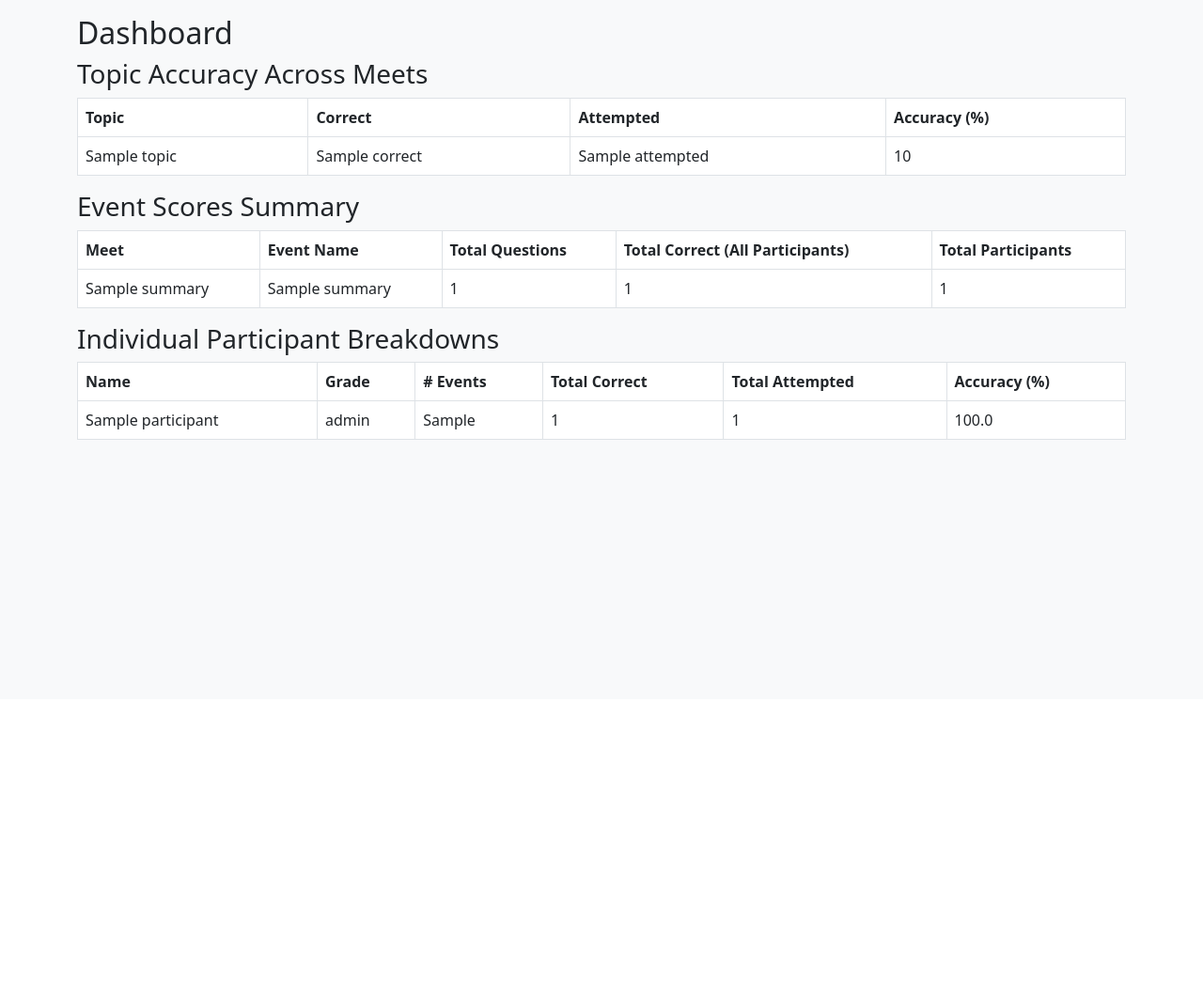
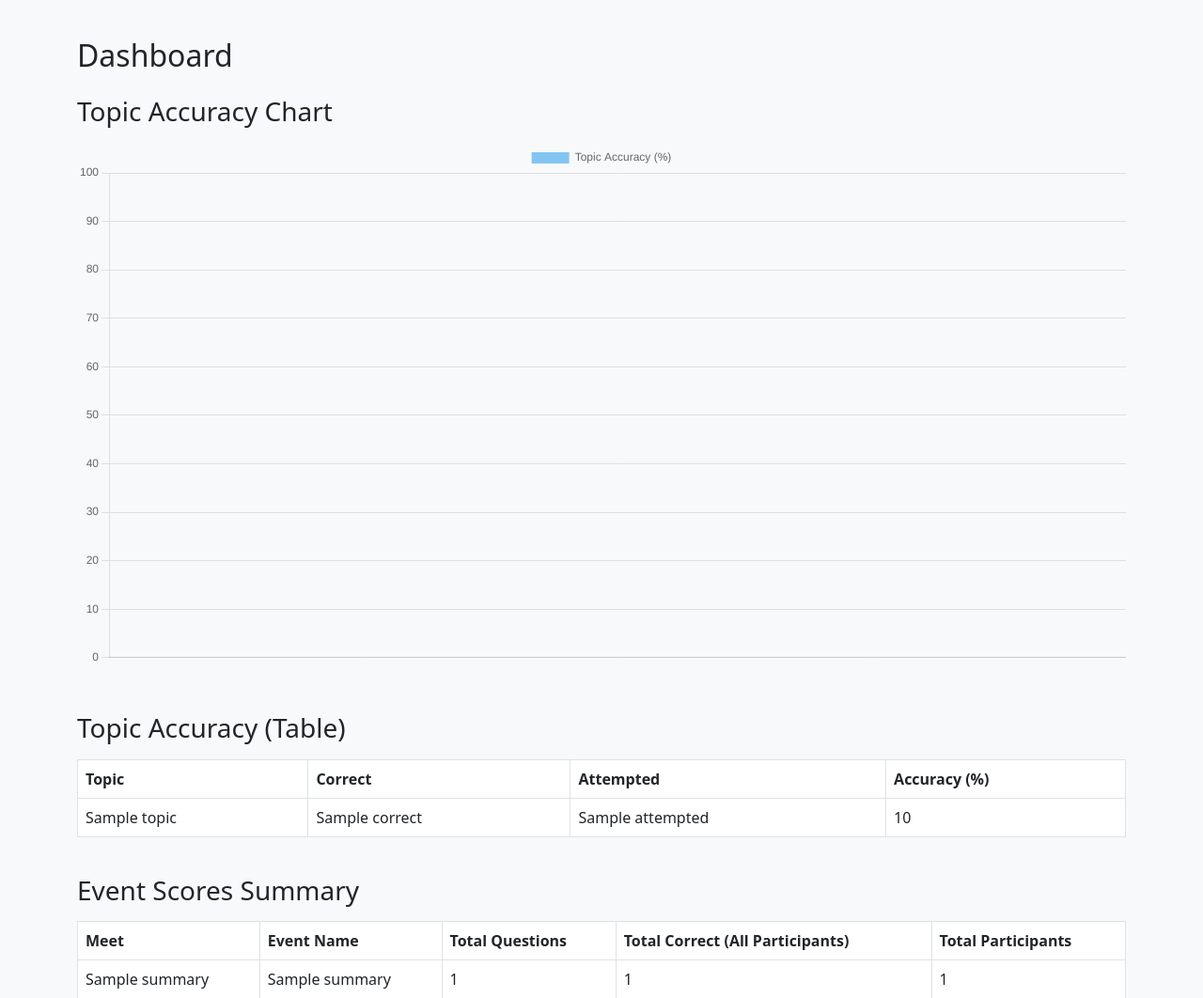
Before and after one commit to George-Salafatinos/Math-Team-Hypercoaching, a Flask app: template templates/dashboard.html in a window 1280 px wide. Shown: the part 56-1118 px from the top of the page at 94% size. Before the commit the page ends 524 px from the top, so only its background shows below. Run offline with Flask 3, Linux system fonts and the light colour scheme; the template is opened without the code that fills it: most values are stand-ins (such as "Sample title", 1, 10 or a date in 2020); some libraries are stand-ins or nearby versions.

Commit message:
sprint 10: dashboard visuals

```diff
--- a/src/app.py
+++ b/src/app.py
@@ -245,15 +245,38 @@
 
     @app.route("/dashboard")
     def dashboard_view():
-        topic_accuracy = get_topic_accuracy_across_meets()
+        topic_accuracy_dict = get_topic_accuracy_across_meets()
+        # 1. Sort topics by descending accuracy
+        sorted_topic_accuracy = sorted(
+            topic_accuracy_dict.items(),
+            key=lambda item: item[1]["accuracy"],
+            reverse=True
+        )
+        # Now sorted_topic_accuracy is like:
+        # [("Geometry - Circles", {"correct":..., "attempted":..., "accuracy":...}), ...]
+
+        # 2. Build arrays for Chart.js
+        topic_labels = [t[0] for t in sorted_topic_accuracy]  # e.g. ["Geometry - Circles", "Algebra - Factoring", ...]
+        topic_values = [round(t[1]["accuracy"] * 100, 1) for t in sorted_topic_accuracy]  # e.g. [85.0, 72.3, ...]
+
+        # We also sort event summaries and participant breakdowns.
         event_summaries = get_event_scores_summary()
+        # For example, sort them by totalCorrect descending:
+        event_summaries.sort(key=lambda e: e["totalCorrect"], reverse=True)
+
         participant_breakdowns = get_individual_breakdowns()
+        # Sort them by totalCorrect descending:
+        participant_breakdowns.sort(key=lambda p: p["totalCorrect"], reverse=True)
 
         return render_template(
             "dashboard.html",
-            topic_accuracy=topic_accuracy,
+            # The standard data for your tables:
+            topic_accuracy=topic_accuracy_dict,  # Might or might not use sorted
             event_summaries=event_summaries,
-            participant_breakdowns=participant_breakdowns
+            participant_breakdowns=participant_breakdowns,
+            # The arrays for the chart:
+            topic_labels=topic_labels,
+            topic_values=topic_values
         )
 
     # ---------- OPTIONAL: DELETION ROUTES ----------
--- a/templates/base.html
+++ b/templates/base.html
@@ -5,6 +5,12 @@
   <title>Math Team Dashboard</title>
   <!-- Bootstrap 5 from CDN -->
   <link href="https://cdn.jsdelivr.net/npm/bootstrap@5.3.0/dist/css/bootstrap.min.css" rel="stylesheet">
+
+  <!-- Custom CSS -->
+  <link href="{{ url_for('static', filename='styles.css') }}" rel="stylesheet">
+
+  <!-- Chart.js CDN -->
+  <script src="https://cdn.jsdelivr.net/npm/chart.js@4.3.0/dist/chart.umd.min.js"></script>
 </head>
 <body class="bg-light">
 
@@ -32,7 +38,6 @@
 </nav>
 
 <div class="container py-3">
-  <!-- Flash messages -->
   {% with messages = get_flashed_messages(with_categories=true) %}
     {% if messages %}
       {% for category, msg in messages %}
--- a/templates/dashboard.html
+++ b/templates/dashboard.html
@@ -3,8 +3,14 @@
 {% block content %}
 <h2>Dashboard</h2>
 
-<!-- 1. Topic Accuracy -->
-<h3>Topic Accuracy Across Meets</h3>
+<!-- Container for the bar chart -->
+<div class="mb-5">
+  <h3>Topic Accuracy Chart</h3>
+  <canvas id="topicAccuracyChart" width="400" height="200"></canvas>
+</div>
+
+<!-- 1. Topic Accuracy Table -->
+<h3>Topic Accuracy (Table)</h3>
 <div class="table-responsive">
   <table class="table table-bordered">
     <thead>
@@ -28,7 +34,7 @@
   </table>
 </div>
 
-<!-- 2. Event Scores Summary -->
+<!-- 2. Event Scores Summary (Already sorted in app.py) -->
 <h3>Event Scores Summary</h3>
 <div class="table-responsive">
   <table class="table table-bordered">
@@ -55,7 +61,7 @@
   </table>
 </div>
 
-<!-- 3. Individual Breakdowns -->
+<!-- 3. Individual Breakdowns (Already sorted in app.py) -->
 <h3>Individual Participant Breakdowns</h3>
 <div class="table-responsive">
   <table class="table table-bordered">
@@ -89,4 +95,34 @@
     </tbody>
   </table>
 </div>
+
+<!-- Script to initialize the chart -->
+<script>
+  // These two arrays come from the app.py route
+  const topicLabels = {{ topic_labels|tojson }};
+  const topicValues = {{ topic_values|tojson }};
+
+  // Chart.js setup
+  const ctx = document.getElementById('topicAccuracyChart').getContext('2d');
+  const topicAccuracyChart = new Chart(ctx, {
+    type: 'bar',
+    data: {
+      labels: topicLabels,
+      datasets: [{
+        label: 'Topic Accuracy (%)',
+        data: topicValues,
+        backgroundColor: 'rgba(54, 162, 235, 0.6)'
+      }]
+    },
+    options: {
+      responsive: true,
+      scales: {
+        y: {
+          beginAtZero: true,
+          max: 100
+        }
+      }
+    }
+  });
+</script>
 {% endblock %}
```
